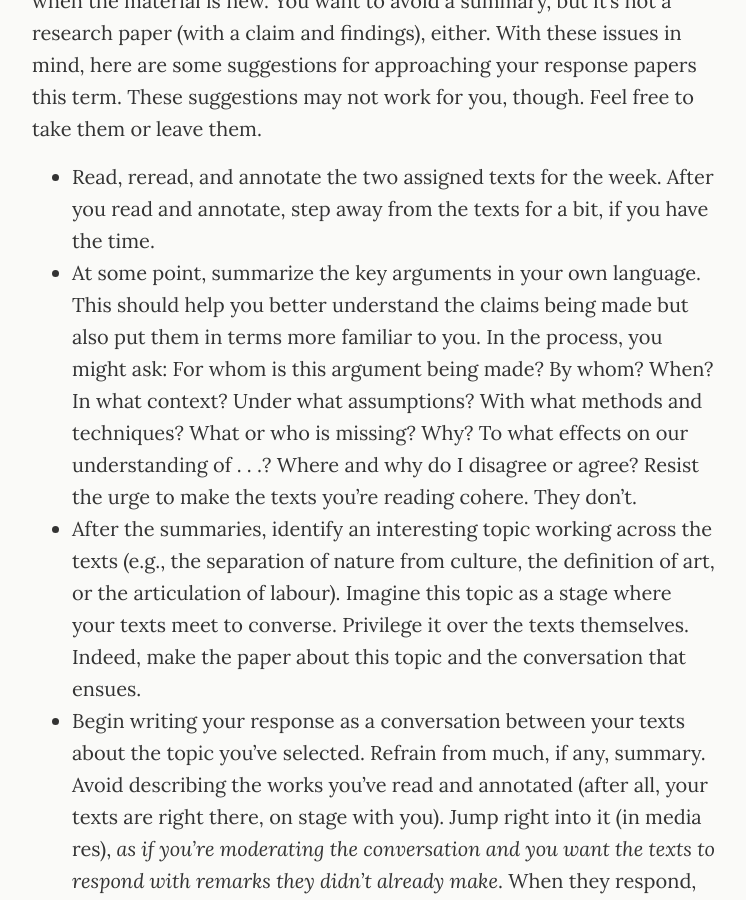
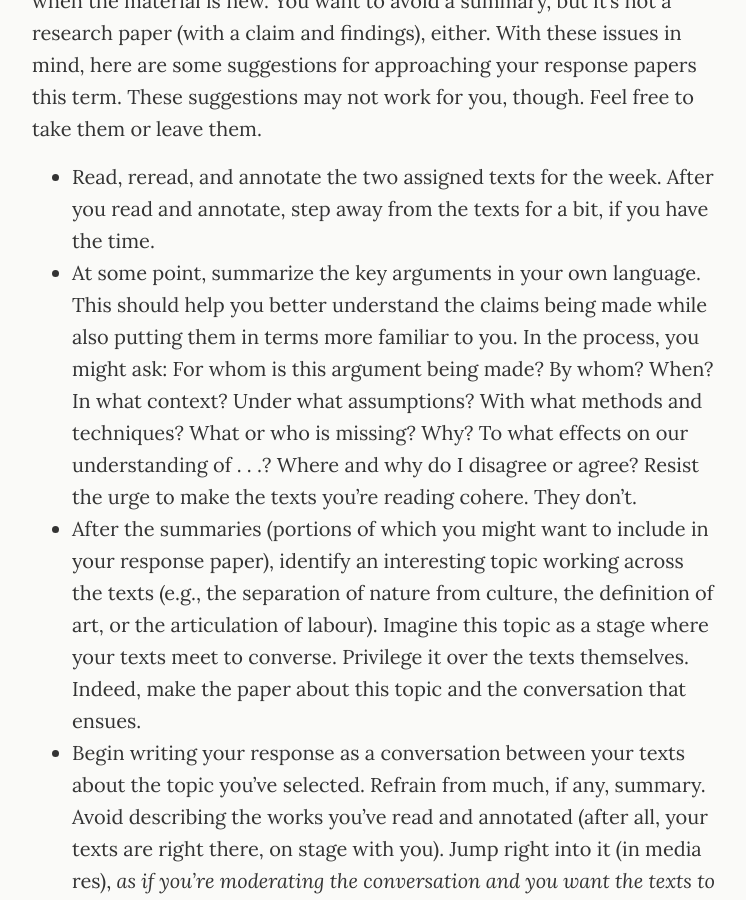
Before and after one commit to jentery/cspt500, a Jekyll site: the page built from _posts/2016-10-1-third.md, in a window 1280 px wide and 900 px high, scrolled down 308 px. Shown: the whole window, without its empty margins (266-1012 px from the left). Built offline with Jekyll 4.4.1, drawn with Linux system fonts in a browser that asks for light colours.

Commit message:
minor edits to third post

```diff
--- a/_posts/2016-10-1-third.md
+++ b/_posts/2016-10-1-third.md
@@ -6,8 +6,8 @@ desc: Some suggestions for response papers
 Writing a compelling, concise response paper is very difficult, especially when the material is new. You want to avoid a summary, but it's not a research paper (with a claim and findings), either. With these issues in mind, here are some suggestions for approaching your response papers this term. These suggestions may not work for you, though. Feel free to take them or leave them.
 
 *  Read, reread, and annotate the two assigned texts for the week. After you read and annotate, step away from the texts for a bit, if you have the time.
-*  At some point, summarize the key arguments in your own language. This should help you better understand the claims being made but also put them in terms more familiar to you. In the process, you might ask: For whom is this argument being made? By whom? When? In what context? Under what assumptions? With what methods and techniques? What or who is missing? Why? To what effects on our understanding of . . .? Where and why do I disagree or agree? Resist the urge to make the texts you're reading cohere. They don't.
-*  After the summaries, identify an interesting topic working across the texts (e.g., the separation of nature from culture, the definition of art, or the articulation of labour). Imagine this topic as a stage where your texts meet to converse. Privilege it over the texts themselves. Indeed, make the paper about this topic and the conversation that ensues.
+*  At some point, summarize the key arguments in your own language. This should help you better understand the claims being made while also putting them in terms more familiar to you. In the process, you might ask: For whom is this argument being made? By whom? When? In what context? Under what assumptions? With what methods and techniques? What or who is missing? Why? To what effects on our understanding of . . .? Where and why do I disagree or agree? Resist the urge to make the texts you're reading cohere. They don't.
+*  After the summaries (portions of which you might want to include in your response paper), identify an interesting topic working across the texts (e.g., the separation of nature from culture, the definition of art, or the articulation of labour). Imagine this topic as a stage where your texts meet to converse. Privilege it over the texts themselves. Indeed, make the paper about this topic and the conversation that ensues.
 *  Begin writing your response as a conversation between your texts about the topic you've selected. Refrain from much, if any, summary. Avoid describing the works you've read and annotated (after all, your texts are right there, on stage with you). Jump right into it (in media res), *as if you're moderating the conversation and you want the texts to respond with remarks they didn't already make*. When they respond, feel free to interject, disagree, or stress what they're ignoring. Call them on their omissions and hiccups.
 *  As you write, consider where the texts at hand differ and overlap with regard to your topic. Stress why those differences and overlaps matter (instead of simply comparing and contrasting the texts). You might even consider how such differences are produced in the texts. What logics, assumptions, histories, or values allow them to distinguish between this and that? How do they make cuts or distinctions (between subject and object, nature and culture, foreground and background, material and immaterial)?
 *  Treat your topic as a moderated conversation and a line of inquiry you wish to sustain for 500-750 words. (You may even imagine it as part of a longer conversation.) Wherever possible, keep that line of inquiry concrete and focused, anchored in particulars without much, if any, quotation. With only 750 words (max), you may only need three or four paragraphs for your response paper. There's no need to make a claim or an argument here. The response is about your staged topic and conversation and the interesting things that emerge from them. Down the line, perhaps these are interesting things you could research in depth, for a thesis, essay, or the like.
```
